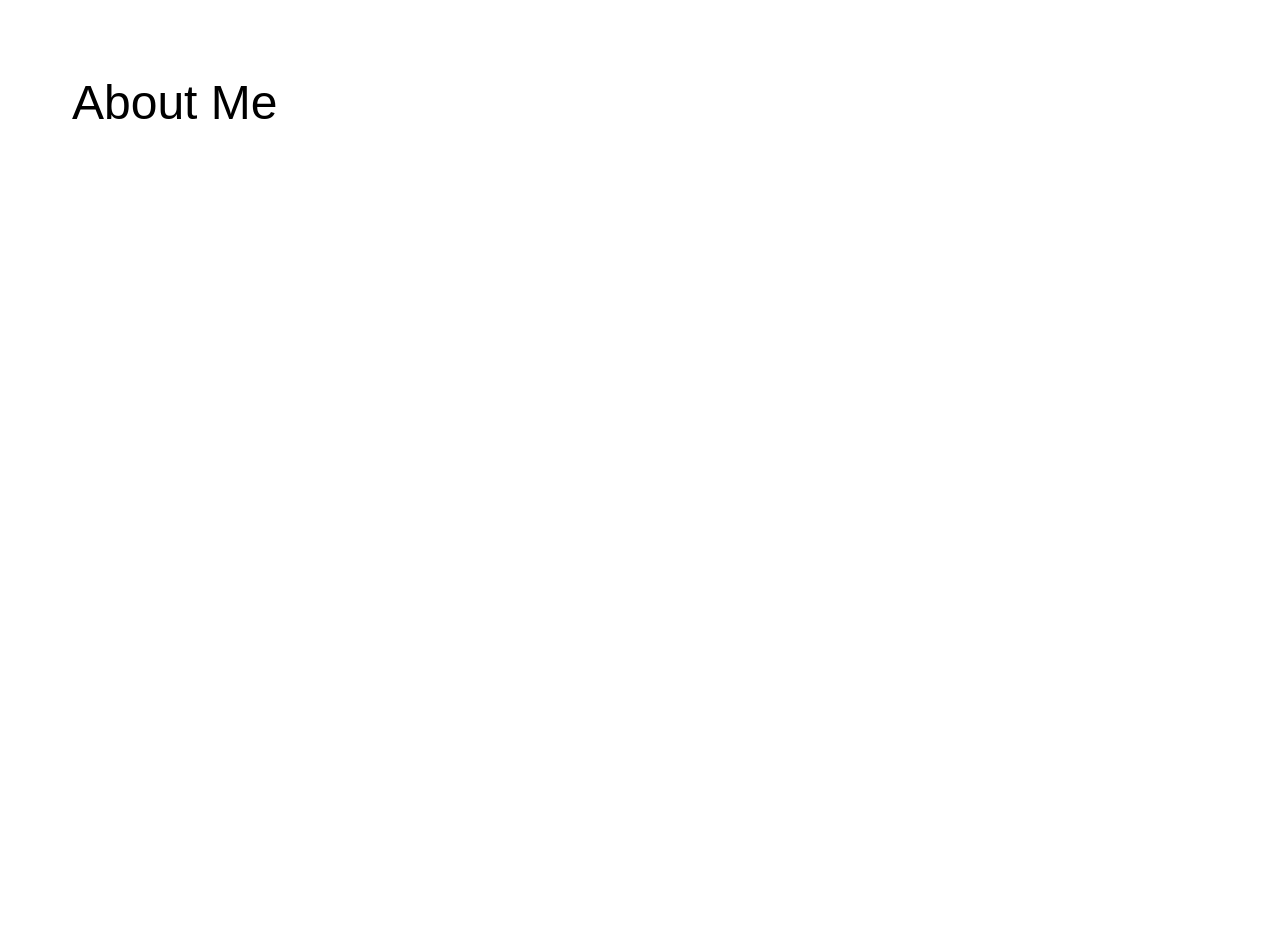
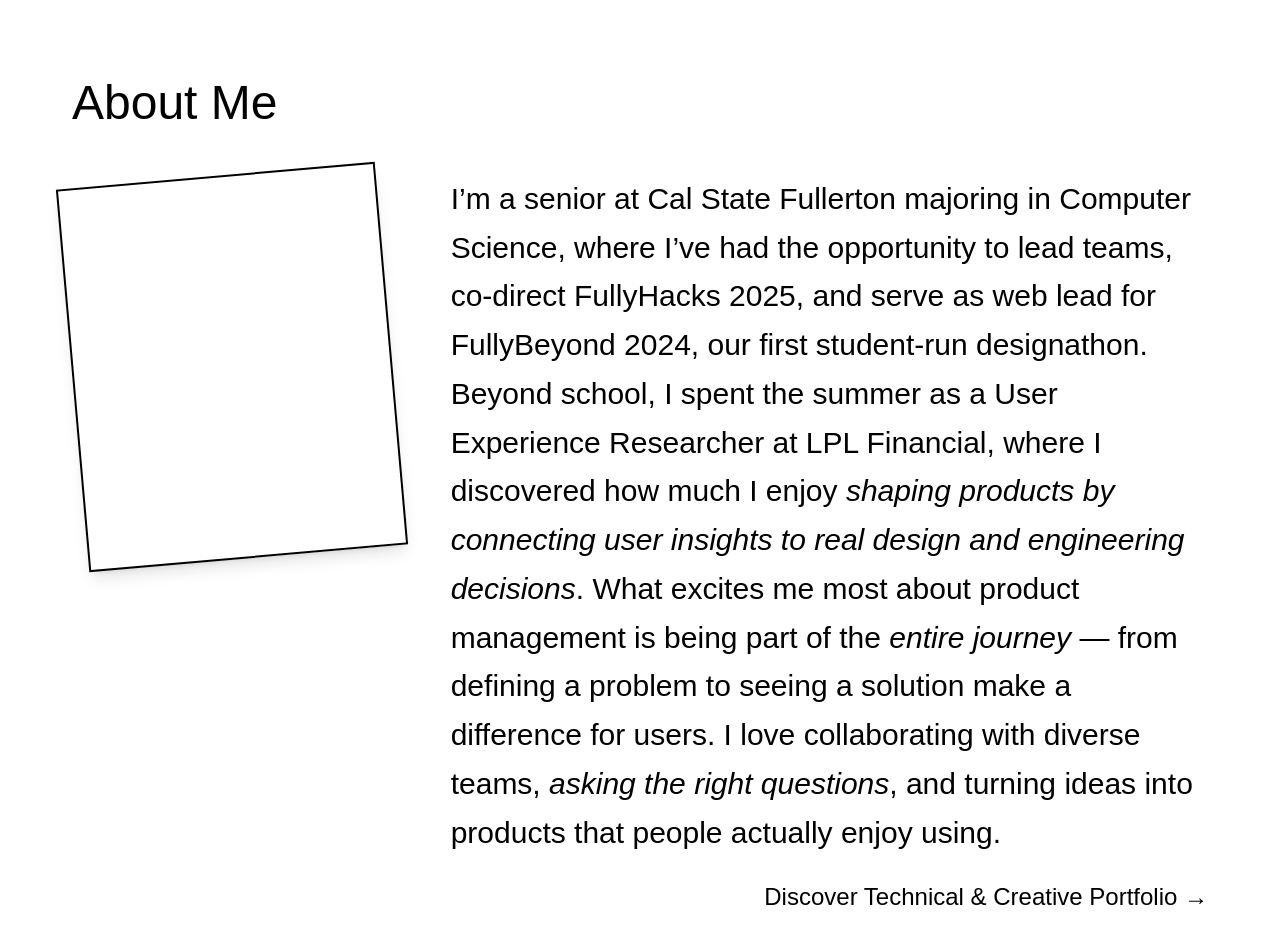
Before and after one commit to 26samaahmed/product-portfolio, a SvelteKit app in the folder portfolio/: page / in a window 1280 px wide. Shown: the part 1680-2609 px from the top of the page. Before the commit the page ends 1879 px from the top, so only its background shows below. Built offline with nearby package versions, Linux system fonts and the light colour scheme; a web font is replaced by a local one.

Commit message:
add about me section

```diff
--- a/portfolio/src/routes/+page.svelte
+++ b/portfolio/src/routes/+page.svelte
@@ -53,6 +53,16 @@
 
   <div id="extras" class="mt-44 m-10">
     <p class="text-5xl font-sans">About Me</p>
+
+    <div class="flex flex-col md:flex-row items-center md:items-start justify-between pt-12">
+    <div class="w-80 h-96 border-2 shadow-lg -rotate-5"></div>
+    <p class="text-3xl leading-relaxed font-sans w-2/3">
+      I’m a senior at Cal State Fullerton majoring in Computer Science, where I’ve had the opportunity to lead teams, co-direct FullyHacks 2025, and serve as web lead for FullyBeyond 2024, our first student-run designathon. Beyond school, I spent the summer as a User Experience Researcher at LPL Financial, where I discovered how much I enjoy <em>shaping products by connecting user insights to real design and engineering decisions</em>.
+      What excites me most about product management is being part of the <em>entire journey</em> — from defining a problem to seeing a solution make a difference for users. I love collaborating with diverse teams, <em>asking the right questions</em>, and turning ideas into products that people actually enjoy using.
+    </p>
+    </div>
+    <p class="text-2xl mt-6 inline-block relative float-right">Discover Technical & Creative Portfolio →</p>
+
   </div>
 
 
```
